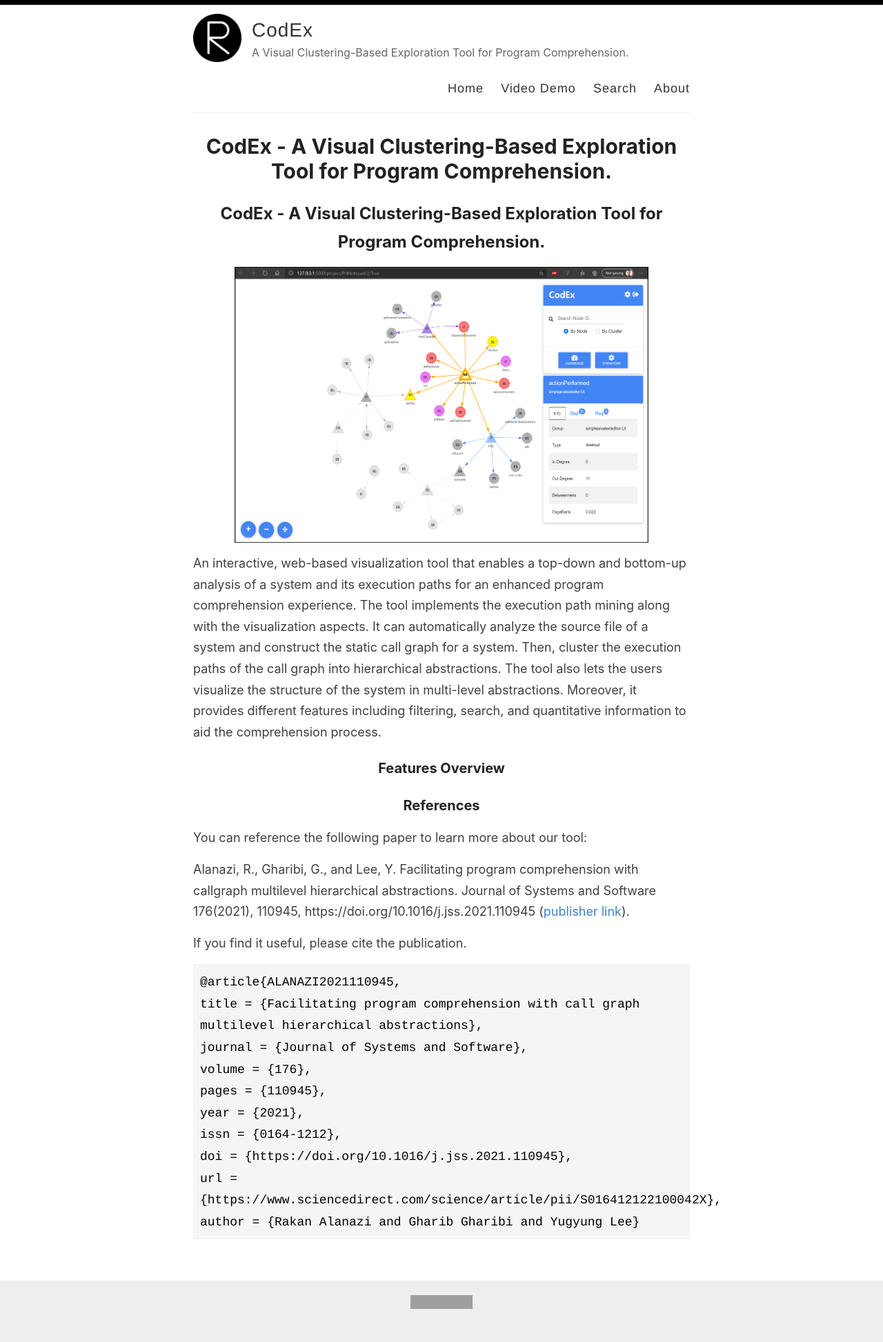
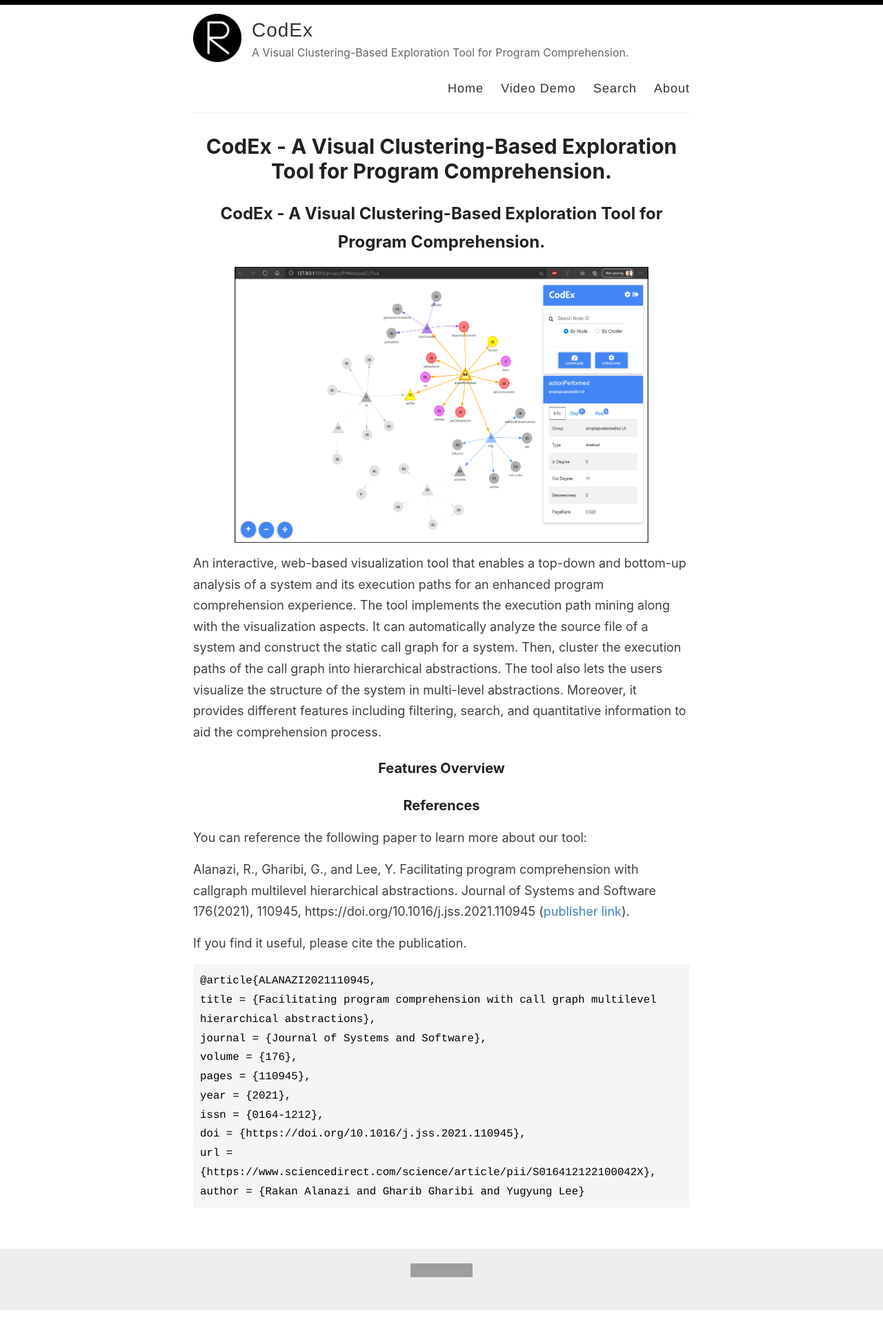
Before and after one commit to RakanAlanazi/CodEx, a Jekyll site: the page built from index.md, in a window 1280 px wide. Shown: the whole page at 69% size. Built offline with Jekyll 4.4.1, drawn with Linux system fonts in a browser that asks for light colours; our own code applies the rules of GitHub Pages for plain Markdown files; the list of posts is cut into pages by our own code; after the commit the page ends 1900 px from its top, so only the background shows below that; grey boxes are pictures that could not be loaded.

Commit message:
Update index.md

```diff
--- a/index.md
+++ b/index.md
@@ -15,7 +15,7 @@ You can reference the following paper to learn more about our tool:
 If you find it useful, please cite the publication.
 
 
-<p style="padding:10px;background-color:#F5F5F5">
+<p style="padding:10px;background-color:#F5F5F5;font-size: 0.875em;">
 <code style="color:black">
 
 @article{ALANAZI2021110945,<br>
```
